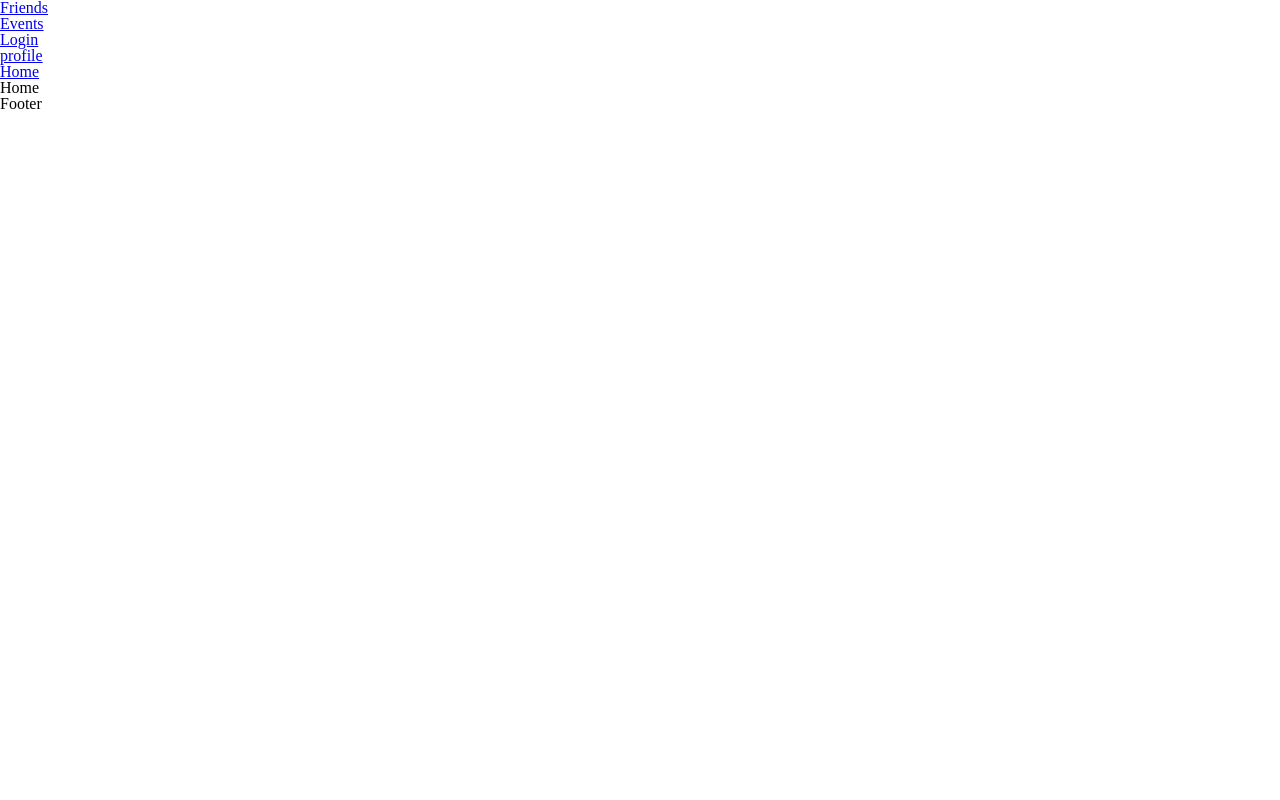
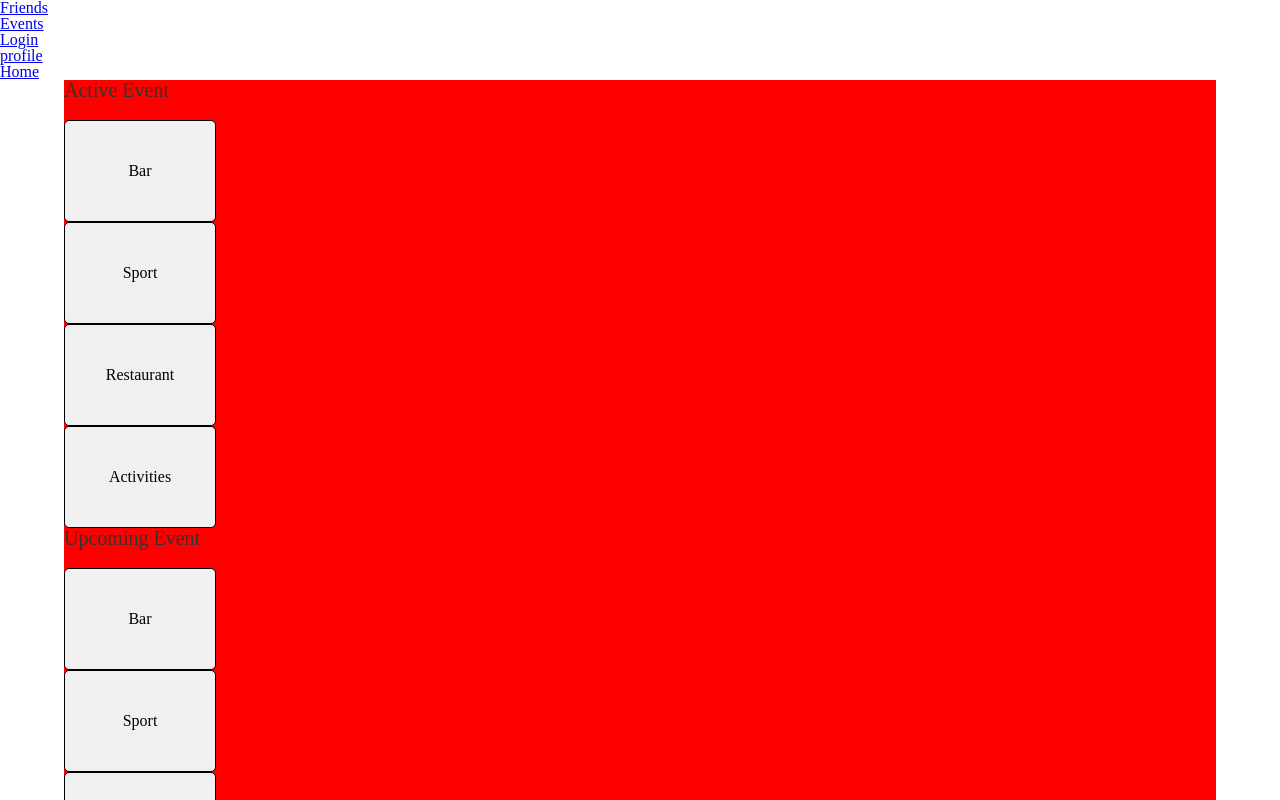
Before and after one commit to Marcus-Oskarsson/Pally, a React (Vite) app in the folder frontend/: page /login in a window 1280 px wide. Shown: the top 800 px of the page. Built offline with nearby package versions, Linux system fonts and the light colour scheme.

Commit message:
update home

```diff
--- /dev/null
+++ b/frontend/src/components/StartPage.jsx
@@ -0,0 +1,28 @@
+import '../styles/home.scss';
+
+const Home = () => {
+  return (
+    <>
+      <div className='ProfileMainContainer'>
+        <h2 className='Title'>Active Event</h2>
+
+        <div className='BoxContainer'>
+          <div className='Box'>Bar</div>
+          <div className='Box'>Sport</div>
+          <div className='Box'>Restaurant</div>
+          <div className='Box'>Activities</div>
+        </div>
+        <h2 className='Title'>Upcoming Event</h2>
+
+        <div className='BoxContainer'>
+          <div className='Box'>Bar</div>
+          <div className='Box'>Sport</div>
+          <div className='Box'>Restaurant</div>
+          <div className='Box'>Activities</div>
+        </div>
+      </div>
+    </>
+  );
+};
+
+export default Home;
--- a/frontend/src/pages/Home.jsx
+++ b/frontend/src/pages/Home.jsx
@@ -1,7 +1,11 @@
+import '../styles/home.scss';
+import StartPage from '../components/StartPage.jsx';
 const Home = () => {
   return (
-    <div>Home</div>
-  )
-}
+    <div>
+      <StartPage />
+    </div>
+  );
+};
 
-export default Home
+export default Home;
--- /dev/null
+++ b/frontend/src/styles/home.scss
@@ -0,0 +1,34 @@
+
+.ProfileMainContainer {
+background-color: red;
+  width: 90%;
+  margin: 0 auto;
+
+
+  .Title {
+    color: #333;
+    font-size: 20px;
+  }
+
+
+
+  .BoxContainer {
+
+    justify-content: space-around;
+    margin-top: 20px;
+    gap: 5px;
+
+
+    .Box {
+      width: 150px;
+      height: 100px;
+      background: #f0f0f0;
+      border: 1px solid #000;
+      display: flex;
+      justify-content: center;
+      align-items: center;
+      border-radius: 5px;
+
+    }
+  }
+}
```
